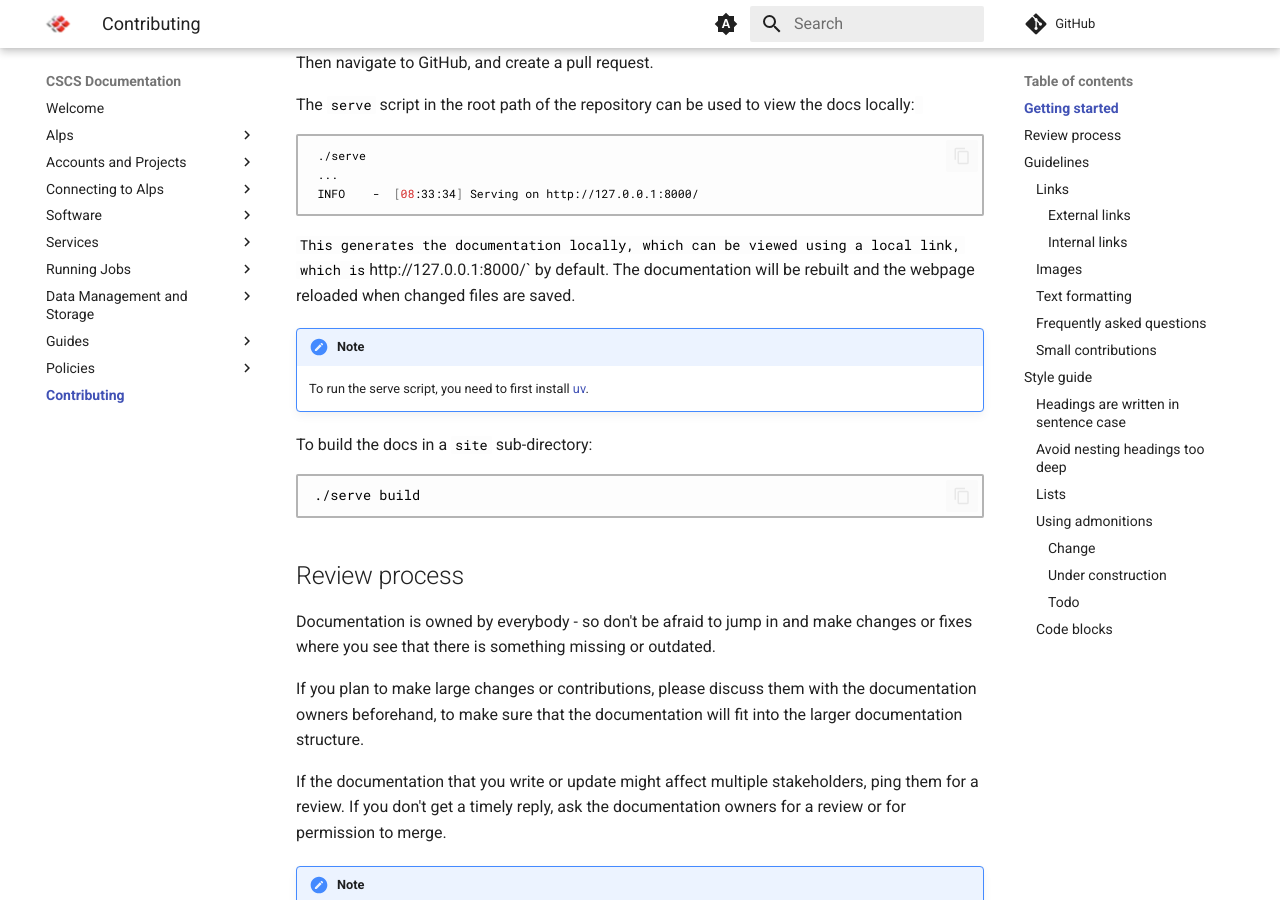
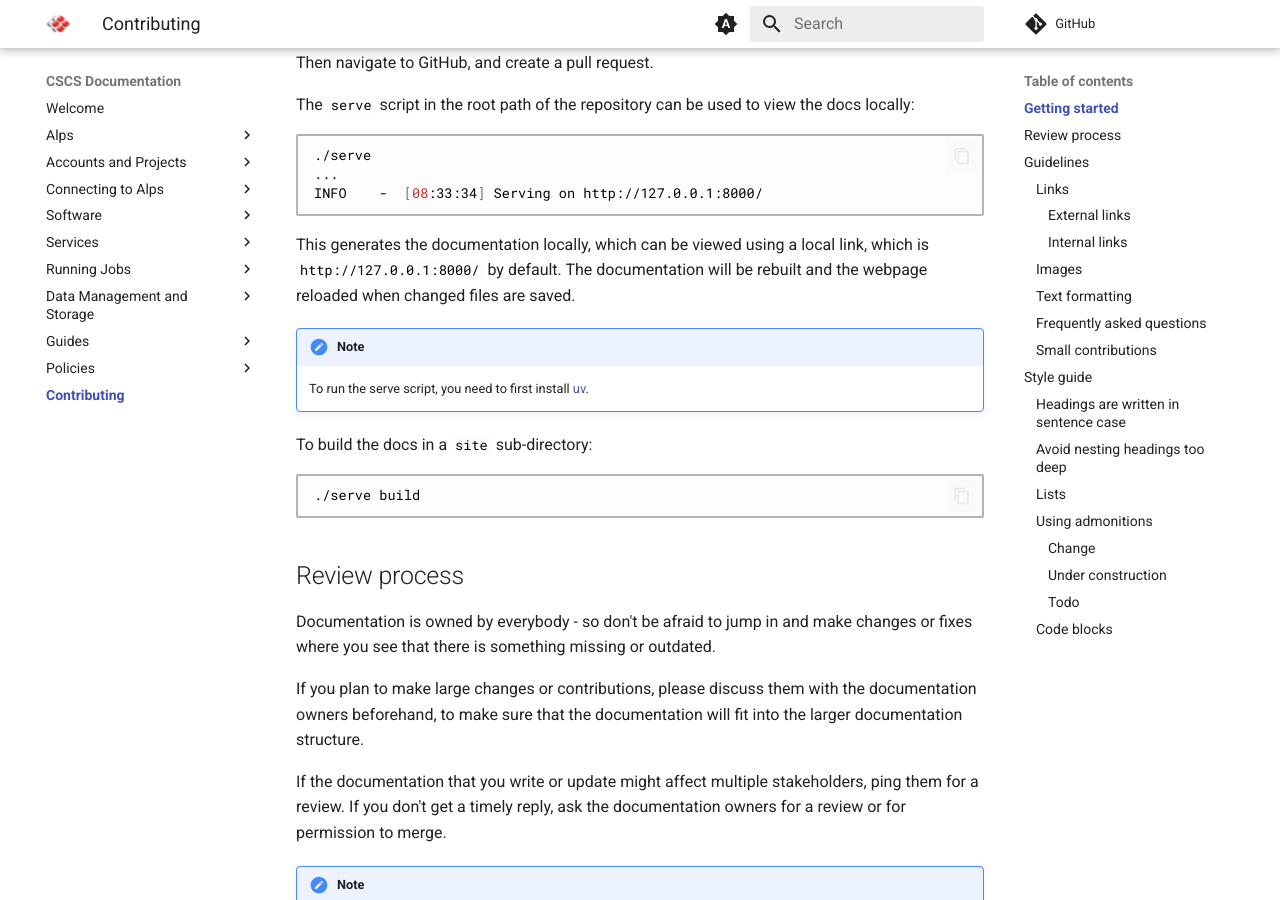
Before and after one commit to nickjbrowning/cscs-docs, an MkDocs documentation site: the page built from docs/contributing/index.md, in a window 1280 px wide and 900 px high, scrolled down 820 px. Built offline with MkDocs 1.6.1 and Material for MkDocs 9.7.7, drawn with Linux system fonts in a browser that asks for light colours; comment, search, counter and statistics services are not loaded.

````diff
--- a/docs/contributing/index.md
+++ b/docs/contributing/index.md
@@ -24,7 +24,7 @@ git push origin 'fix/ssh-alias'
 ```
 Then navigate to GitHub, and create a pull request.
 
-The `serve` script in the root path of the repository can be used to view the docs locally:`
+The `serve` script in the root path of the repository can be used to view the docs locally:
 ```bash
 ./serve
 ...
````
